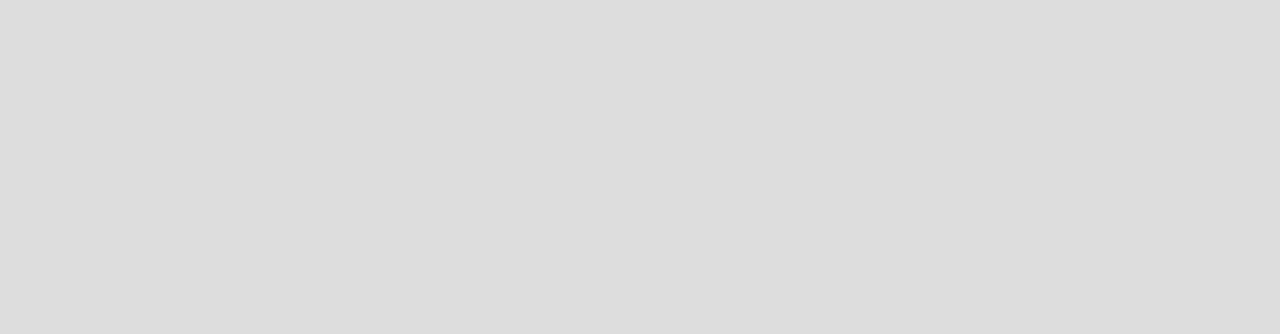
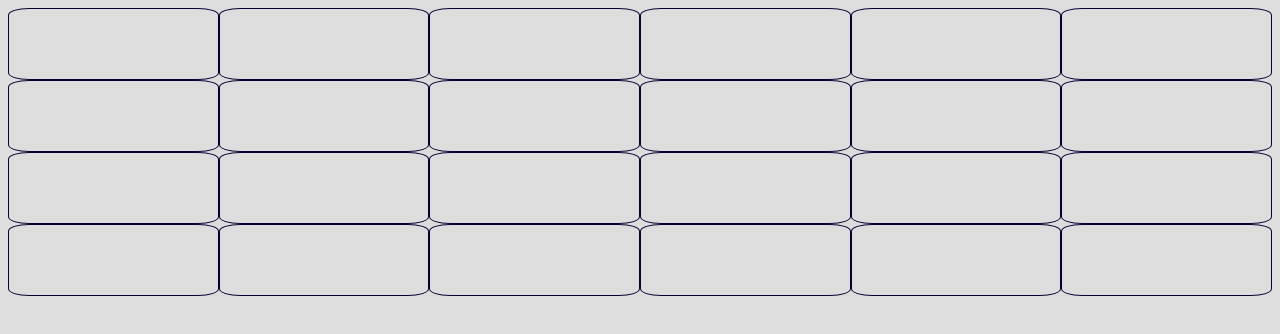
Before and after one commit to Arthur-Leroux/RPG, a plain HTML site: page index.html in a window 1280 px wide. Drawn offline with Linux system fonts and the light colour scheme.

Commit message:
feat :style grid

```diff
--- a/css/style.css
+++ b/css/style.css
@@ -11,3 +11,19 @@ body {
 
     margin: 20px;
 }
+#board{
+    display: flex;
+flex-direction: column;
+}
+
+.row{
+    display: flex;
+
+}
+.cell{
+    border: 1px solid rgb(12, 1, 51);
+    width: 70%;
+    height: 70px;
+
+    border-radius: 10%;
+}
--- a/js/app.js
+++ b/js/app.js
@@ -8,14 +8,19 @@ const app = {
   },
   //creation des div row et cell
   drawBoard: function () {
-    for (let i = 0; i < 4; i++) { //première boucle pour les div row adopter par #board
     const boardElement = document.querySelector(`#board`);
+    for (let i = 0; i < 4; i++) {
+      //première boucle pour les div row adopter par #board
+
       const rowElement = document.createElement(`div`);
       rowElement.classList.add(`row`);
       boardElement.appendChild(rowElement);
       console.log(rowElement);
-      for (let i = 0; i < 6; i++) { //deuxième boucle pour les div cell adopter par les div row
+
+    for (let j = 0; j < 6; j++) {
+      //deuxième boucle pour les div cell adopter par les div row
       const cellElement = document.createElement(`div`);
+      cellElement.classList.add(`cell`);
       rowElement.appendChild(cellElement);
       console.log(cellElement);
     }
```
Lines whose indentation alone changed are shown as unchanged.
